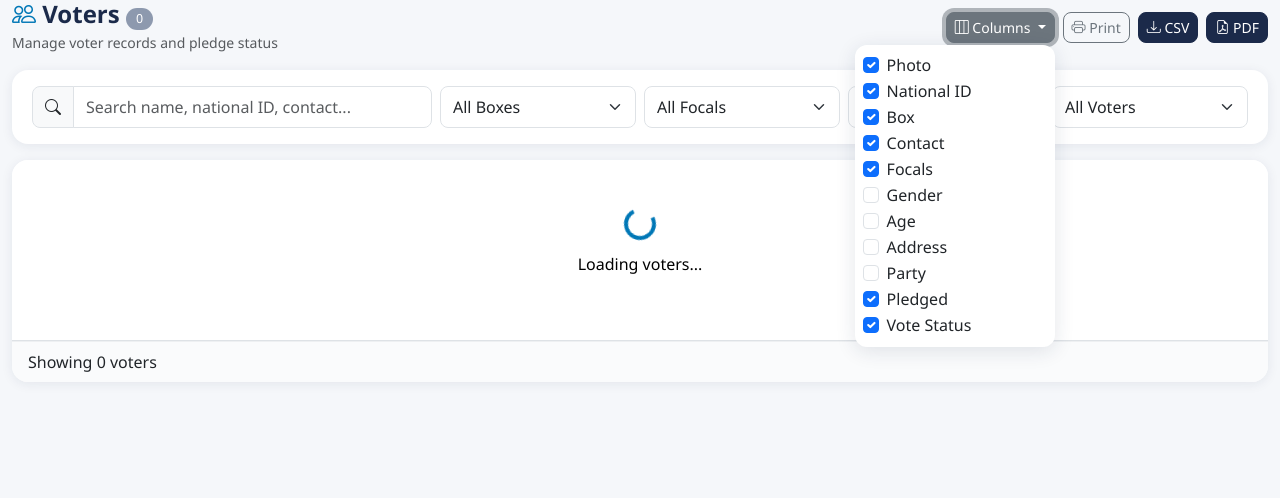
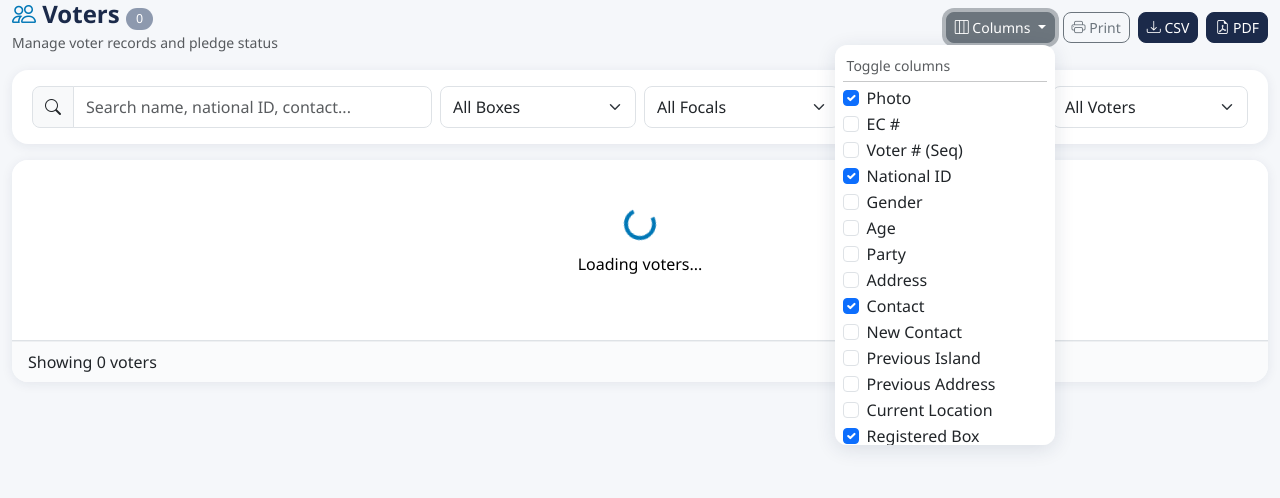
Before and after one commit to rishal1123/Vote-Council-Bussiness, a Python web app: template app/templates/voters/list.html in a window 1280 px wide, after a click on "Columns". Shown: the top 498 px of the page. Run offline with Jinja, Linux system fonts and the light colour scheme; the template is opened without the code that fills it, so the values that code supplies are empty.

Commit message:
Add all Excel columns to voters page column selector
- VoterListResponse and VoterResponse now include all imported fields:
  EC#, Voter#, National ID, Gender, Age, Party, Address, Contact,
  New Contact, Previous Island, Previous Address, Current Location,
  Box#, Zone, Focal Comment, Remarks
- Column selector dropdown lists all 21 toggleable columns
- Default visible: Photo, National ID, Box, Contact, Focals, Pledged, Status
- Hidden by default: EC#, Voter#, Gender, Age, Party, Address, New Contact,
  Previous Island/Address, Current Location, Box#, Zone, Focal Comment, Remarks
- Column preferences persist in localStorage
- Dynamic table header and row rendering based on selection

Co-Authored-By: Claude Opus 4.6 (1M context) <noreply@anthropic.com>

```diff
--- a/app/templates/voters/list.html
+++ b/app/templates/voters/list.html
@@ -25,16 +25,28 @@
                 <button class="btn btn-outline-secondary btn-sm dropdown-toggle" data-bs-toggle="dropdown" data-bs-auto-close="outside">
                     <i class="bi bi-layout-three-columns"></i><span class="d-none d-md-inline"> Columns</span>
                 </button>
-                <div class="dropdown-menu dropdown-menu-end p-2" style="min-width: 200px;" id="columnDropdown">
+                <div class="dropdown-menu dropdown-menu-end p-2" style="min-width: 220px; max-height: 400px; overflow-y: auto;" id="columnDropdown">
+                    <small class="text-muted px-1">Toggle columns</small>
+                    <hr class="my-1">
                     <div class="form-check"><input class="form-check-input col-toggle" type="checkbox" id="colPhoto" data-col="photo" checked><label class="form-check-label" for="colPhoto">Photo</label></div>
+                    <div class="form-check"><input class="form-check-input col-toggle" type="checkbox" id="colEc" data-col="ec_number"><label class="form-check-label" for="colEc">EC #</label></div>
+                    <div class="form-check"><input class="form-check-input col-toggle" type="checkbox" id="colVoterId" data-col="voter_id"><label class="form-check-label" for="colVoterId">Voter # (Seq)</label></div>
                     <div class="form-check"><input class="form-check-input col-toggle" type="checkbox" id="colNationalId" data-col="national_id" checked><label class="form-check-label" for="colNationalId">National ID</label></div>
-                    <div class="form-check"><input class="form-check-input col-toggle" type="checkbox" id="colBox" data-col="box" checked><label class="form-check-label" for="colBox">Box</label></div>
-                    <div class="form-check"><input class="form-check-input col-toggle" type="checkbox" id="colContact" data-col="contact" checked><label class="form-check-label" for="colContact">Contact</label></div>
-                    <div class="form-check"><input class="form-check-input col-toggle" type="checkbox" id="colFocals" data-col="focals" checked><label class="form-check-label" for="colFocals">Focals</label></div>
                     <div class="form-check"><input class="form-check-input col-toggle" type="checkbox" id="colGender" data-col="gender"><label class="form-check-label" for="colGender">Gender</label></div>
                     <div class="form-check"><input class="form-check-input col-toggle" type="checkbox" id="colAge" data-col="age"><label class="form-check-label" for="colAge">Age</label></div>
+                    <div class="form-check"><input class="form-check-input col-toggle" type="checkbox" id="colParty" data-col="party"><label class="form-check-label" for="colParty">Party</label></div>
                     <div class="form-check"><input class="form-check-input col-toggle" type="checkbox" id="colAddress" data-col="address"><label class="form-check-label" for="colAddress">Address</label></div>
-                    <div class="form-check"><input class="form-check-input col-toggle" type="checkbox" id="colParty" data-col="party"><label class="form-check-label" for="colParty">Party</label></div>
+                    <div class="form-check"><input class="form-check-input col-toggle" type="checkbox" id="colContact" data-col="contact" checked><label class="form-check-label" for="colContact">Contact</label></div>
+                    <div class="form-check"><input class="form-check-input col-toggle" type="checkbox" id="colNewContact" data-col="new_contact"><label class="form-check-label" for="colNewContact">New Contact</label></div>
+                    <div class="form-check"><input class="form-check-input col-toggle" type="checkbox" id="colPrevIsland" data-col="prev_island"><label class="form-check-label" for="colPrevIsland">Previous Island</label></div>
+                    <div class="form-check"><input class="form-check-input col-toggle" type="checkbox" id="colPrevAddress" data-col="prev_address"><label class="form-check-label" for="colPrevAddress">Previous Address</label></div>
+                    <div class="form-check"><input class="form-check-input col-toggle" type="checkbox" id="colCurLocation" data-col="cur_location"><label class="form-check-label" for="colCurLocation">Current Location</label></div>
+                    <div class="form-check"><input class="form-check-input col-toggle" type="checkbox" id="colBox" data-col="box" checked><label class="form-check-label" for="colBox">Registered Box</label></div>
+                    <div class="form-check"><input class="form-check-input col-toggle" type="checkbox" id="colBoxNum" data-col="box_number"><label class="form-check-label" for="colBoxNum">Box #</label></div>
+                    <div class="form-check"><input class="form-check-input col-toggle" type="checkbox" id="colZone" data-col="zone"><label class="form-check-label" for="colZone">Zone</label></div>
+                    <div class="form-check"><input class="form-check-input col-toggle" type="checkbox" id="colFocals" data-col="focals" checked><label class="form-check-label" for="colFocals">Focals</label></div>
+                    <div class="form-check"><input class="form-check-input col-toggle" type="checkbox" id="colFocalComment" data-col="focal_comment"><label class="form-check-label" for="colFocalComment">Focal Comment</label></div>
+                    <div class="form-check"><input class="form-check-input col-toggle" type="checkbox" id="colRemarks" data-col="remarks"><label class="form-check-label" for="colRemarks">Remarks</label></div>
                     <div class="form-check"><input class="form-check-input col-toggle" type="checkbox" id="colPledged" data-col="pledged" checked><label class="form-check-label" for="colPledged">Pledged</label></div>
                     <div class="form-check"><input class="form-check-input col-toggle" type="checkbox" id="colStatus" data-col="status" checked><label class="form-check-label" for="colStatus">Vote Status</label></div>
                 </div>
@@ -178,7 +190,7 @@ let focals = [];
 const isAdmin = {{ 'true' if user.role.value == 'admin' else 'false' }};
 
 // Column visibility
-const defaultCols = {photo: true, national_id: true, box: true, contact: true, focals: true, gender: false, age: false, address: false, party: false, pledged: true, status: true};
+const defaultCols = {photo: true, ec_number: false, voter_id: false, national_id: true, gender: false, age: false, party: false, address: false, contact: true, new_contact: false, prev_island: false, prev_address: false, cur_location: false, box: true, box_number: false, zone: false, focals: true, focal_comment: false, remarks: false, pledged: true, status: true};
 let visibleCols = {...defaultCols};
 
 function loadColumnPrefs() {
@@ -288,13 +300,14 @@ async function loadVoters() {
     }
 }
 
+const allCols = ['ec_number','voter_id','national_id','gender','age','party','address','contact','new_contact','prev_island','prev_address','cur_location','box','box_number','zone','focals','focal_comment','remarks','pledged','status'];
+const colHeaders = {ec_number:'EC#', voter_id:'#', national_id:'ID', gender:'Gender', age:'Age', party:'Party', address:'Address', contact:'Contact', new_contact:'New Contact', prev_island:'Prev Island', prev_address:'Prev Address', cur_location:'Location', box:'Box', box_number:'Box#', zone:'Zone', focals:'Focals', focal_comment:'Focal Comment', remarks:'Remarks', pledged:'Pledged', status:'Status'};
+const hideMobile = new Set(['contact','new_contact','focals','gender','age','party','address','prev_island','prev_address','cur_location','box_number','zone','focal_comment','remarks']);
+
 function getColCount() {
-    let count = 1; // Name always shown
-    if (isAdmin) count++; // Checkbox
-    for (const col of ['box', 'contact', 'focals', 'gender', 'age', 'address', 'party', 'pledged', 'status']) {
-        if (isColVisible(col)) count++;
-    }
-    if (isAdmin) count++; // Actions
+    let count = 1; // Name
+    if (isAdmin) count += 2; // Checkbox + Actions
+    for (const col of allCols) { if (isColVisible(col)) count++; }
     return count;
 }
 
@@ -303,20 +316,15 @@ function buildTableHeader() {
     let html = '<tr>';
     if (isAdmin) html += '<th class="text-center" style="width:40px;"><input type="checkbox" class="form-check-input" id="selectAll" title="Select all"></th>';
     html += '<th>Name</th>';
-    if (isColVisible('box')) html += '<th>Box</th>';
-    if (isColVisible('contact')) html += '<th class="d-none d-md-table-cell">Contact</th>';
-    if (isColVisible('focals')) html += '<th class="d-none d-md-table-cell">Focals</th>';
-    if (isColVisible('gender')) html += '<th class="text-center d-none d-md-table-cell">Gender</th>';
-    if (isColVisible('age')) html += '<th class="text-center d-none d-md-table-cell">Age</th>';
-    if (isColVisible('address')) html += '<th class="d-none d-lg-table-cell">Address</th>';
-    if (isColVisible('party')) html += '<th class="d-none d-md-table-cell">Party</th>';
-    if (isColVisible('pledged')) html += '<th class="text-center">Pledged</th>';
-    if (isColVisible('status')) html += '<th class="text-center">Status</th>';
+    for (const col of allCols) {
+        if (!isColVisible(col)) continue;
+        const cls = hideMobile.has(col) ? ' class="d-none d-md-table-cell"' : (col === 'pledged' || col === 'status' || col === 'age' || col === 'gender' || col === 'ec_number' || col === 'voter_id') ? ' class="text-center"' : '';
+        html += `<th${cls}>${colHeaders[col]}</th>`;
+    }
     if (isAdmin) html += '<th class="text-center">Actions</th>';
     html += '</tr>';
     thead.innerHTML = html;
 
-    // Re-bind select-all
     const selectAll = document.getElementById('selectAll');
     if (selectAll) {
         selectAll.addEventListener('change', (e) => {
@@ -343,21 +351,39 @@ function renderVoters(voters) {
                 ? `<img src="/uploads/${encodeURIComponent(voter.photo_path)}" class="voter-avatar" alt="">`
                 : `<span class="voter-avatar-ph"><i class="bi bi-person text-muted"></i></span>`)
             : '';
-        const natId = isColVisible('national_id') && voter.national_id
-            ? `<br><small class="text-muted">${escapeHtml(voter.national_id)}</small>` : '';
 
         let row = '<tr>';
         if (isAdmin) row += `<td class="text-center"><input type="checkbox" class="form-check-input voter-checkbox" value="${voter.id}" onchange="toggleVoterSelection(${voter.id}, this.checked)"></td>`;
-        row += `<td><div class="d-flex align-items-center gap-2">${photo}<div><a href="/voters/${voter.id}/view">${escapeHtml(voter.name)}</a>${natId}</div></div></td>`;
-        if (isColVisible('box')) row += `<td>${voter.box ? escapeHtml(voter.box.name) : '-'}</td>`;
-        if (isColVisible('contact')) row += `<td class="d-none d-md-table-cell">${escapeHtml(voter.contact || voter.new_contact || '') || '-'}</td>`;
-        if (isColVisible('focals')) row += `<td class="d-none d-md-table-cell">${voter.focals.map(f => '<span class="badge bg-light text-dark">' + escapeHtml(f.name) + '</span>').join(' ')}</td>`;
-        if (isColVisible('gender')) row += `<td class="text-center d-none d-md-table-cell">${escapeHtml(voter.gender || '-')}</td>`;
-        if (isColVisible('age')) row += `<td class="text-center d-none d-md-table-cell">${voter.age || '-'}</td>`;
-        if (isColVisible('address')) row += `<td class="d-none d-lg-table-cell"><small>${escapeHtml(voter.address || '-')}</small></td>`;
-        if (isColVisible('party')) row += `<td class="d-none d-md-table-cell">${escapeHtml(voter.party || '-')}</td>`;
-        if (isColVisible('pledged')) row += `<td class="text-center">${voter.is_pledged === 'yes' ? '<i class="bi bi-check-circle-fill text-success"></i>' : voter.is_pledged === 'undecided' ? '<i class="bi bi-question-circle-fill text-warning"></i>' : '<i class="bi bi-dash text-muted"></i>'}</td>`;
-        if (isColVisible('status')) row += `<td class="text-center">${getStatusBadge(voter.vote_status)}</td>`;
+        row += `<td><div class="d-flex align-items-center gap-2">${photo}<div><a href="/voters/${voter.id}/view">${escapeHtml(voter.name)}</a></div></div></td>`;
+
+        // Dynamic columns in same order as allCols
+        const colRenderers = {
+            ec_number: () => `<td class="text-center">${voter.ec_number || '-'}</td>`,
+            voter_id: () => `<td class="text-center">${escapeHtml(voter.voter_id || '-')}</td>`,
+            national_id: () => `<td>${escapeHtml(voter.national_id || '-')}</td>`,
+            gender: () => `<td class="text-center">${escapeHtml(voter.gender || '-')}</td>`,
+            age: () => `<td class="text-center">${voter.age || '-'}</td>`,
+            party: () => `<td class="d-none d-md-table-cell">${escapeHtml(voter.party || '-')}</td>`,
+            address: () => `<td class="d-none d-md-table-cell"><small>${escapeHtml(voter.address || '-')}</small></td>`,
+            contact: () => `<td class="d-none d-md-table-cell">${escapeHtml(voter.contact || '') || '-'}</td>`,
+            new_contact: () => `<td class="d-none d-md-table-cell">${escapeHtml(voter.new_contact || '') || '-'}</td>`,
+            prev_island: () => `<td class="d-none d-md-table-cell">${escapeHtml(voter.previous_island || '-')}</td>`,
+            prev_address: () => `<td class="d-none d-md-table-cell"><small>${escapeHtml(voter.previous_address || '-')}</small></td>`,
+            cur_location: () => `<td class="d-none d-md-table-cell">${escapeHtml(voter.current_location || '-')}</td>`,
+            box: () => `<td>${voter.box ? escapeHtml(voter.box.name) : '-'}</td>`,
+            box_number: () => `<td class="d-none d-md-table-cell">${escapeHtml(voter.box_number || '-')}</td>`,
+            zone: () => `<td class="d-none d-md-table-cell">${escapeHtml(voter.zone || '-')}</td>`,
+            focals: () => `<td class="d-none d-md-table-cell">${voter.focals.map(f => '<span class="badge bg-light text-dark">' + escapeHtml(f.name) + '</span>').join(' ')}</td>`,
+            focal_comment: () => `<td class="d-none d-md-table-cell"><small>${escapeHtml(voter.focal_comment || '-')}</small></td>`,
+            remarks: () => `<td class="d-none d-md-table-cell"><small>${escapeHtml(voter.remarks || '-')}</small></td>`,
+            pledged: () => `<td class="text-center">${voter.is_pledged === 'yes' ? '<i class="bi bi-check-circle-fill text-success"></i>' : voter.is_pledged === 'undecided' ? '<i class="bi bi-question-circle-fill text-warning"></i>' : '<i class="bi bi-dash text-muted"></i>'}</td>`,
+            status: () => `<td class="text-center">${getStatusBadge(voter.vote_status)}</td>`
+        };
+
+        for (const col of allCols) {
+            if (isColVisible(col) && colRenderers[col]) row += colRenderers[col]();
+        }
+
         if (isAdmin) row += `<td class="text-center"><button class="btn btn-sm btn-outline-primary" data-voter-id="${voter.id}" data-voter-name="${escapeHtml(voter.name)}" onclick="openPledgeModal(this.dataset.voterId, this.dataset.voterName)"><i class="bi bi-hand-thumbs-up"></i></button></td>`;
         row += '</tr>';
         return row;
```
Also changed, not shown: app/schemas/voter.py (+19 -2 lines).
